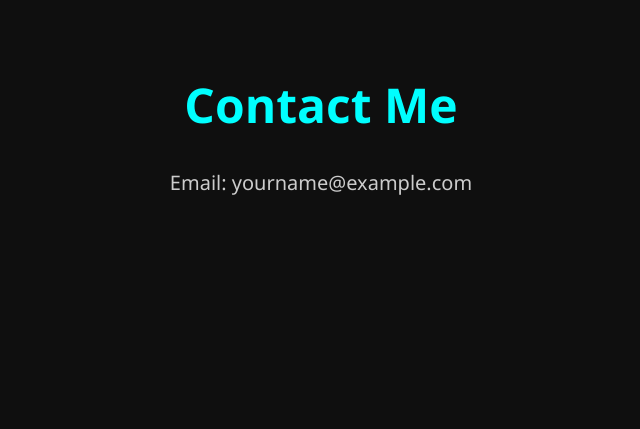
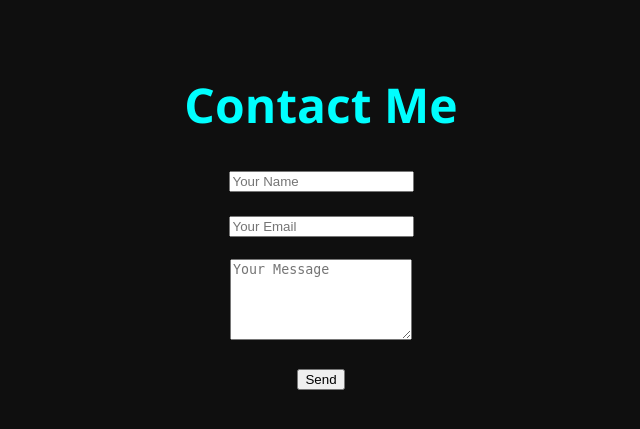
Before and after one commit to S1DdharTH16/portfolio, a Flask app: page /contact in a window 1280 px wide. Shown: the part 54-483 px from the top of the page, without its empty margins (319-959 px from the left). Run offline with Flask 3, Linux system fonts and the light colour scheme.

Commit message:
Update contact.html

```diff
--- a/templates/contact.html
+++ b/templates/contact.html
@@ -1,9 +1,19 @@
 {% extends "base.html" %}
 
-{% block title %}About - My Portfolio{% endblock %}
+{% block title %}Contact Me{% endblock %}
 
 {% block content %}
-    <h1>Contact Me</h1>
-    <p>Email: yourname@example.com</p>
+<h1>Contact Me</h1>
+<form method="POST">
+    <input type="text" name="name" placeholder="Your Name" required><br><br>
+    <input type="email" name="email" placeholder="Your Email" required><br><br>
+    <textarea name="message" rows="5" placeholder="Your Message" required></textarea><br><br>
+    <button type="submit">Send</button>
+</form>
 
+{% with messages = get_flashed_messages() %}
+  {% if messages %}
+    <p>{{ messages[0] }}</p>
+  {% endif %}
+{% endwith %}
 {% endblock %}
```
